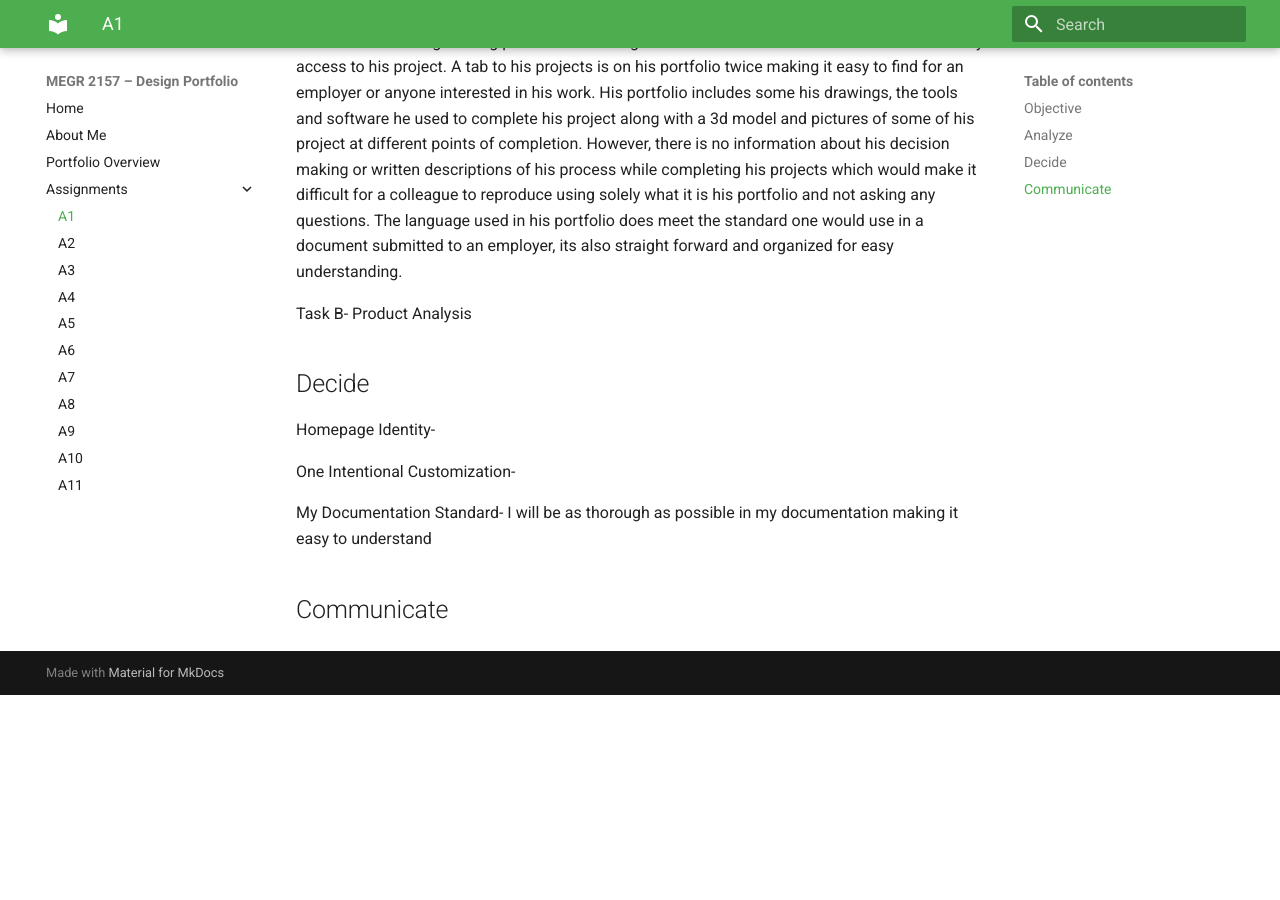
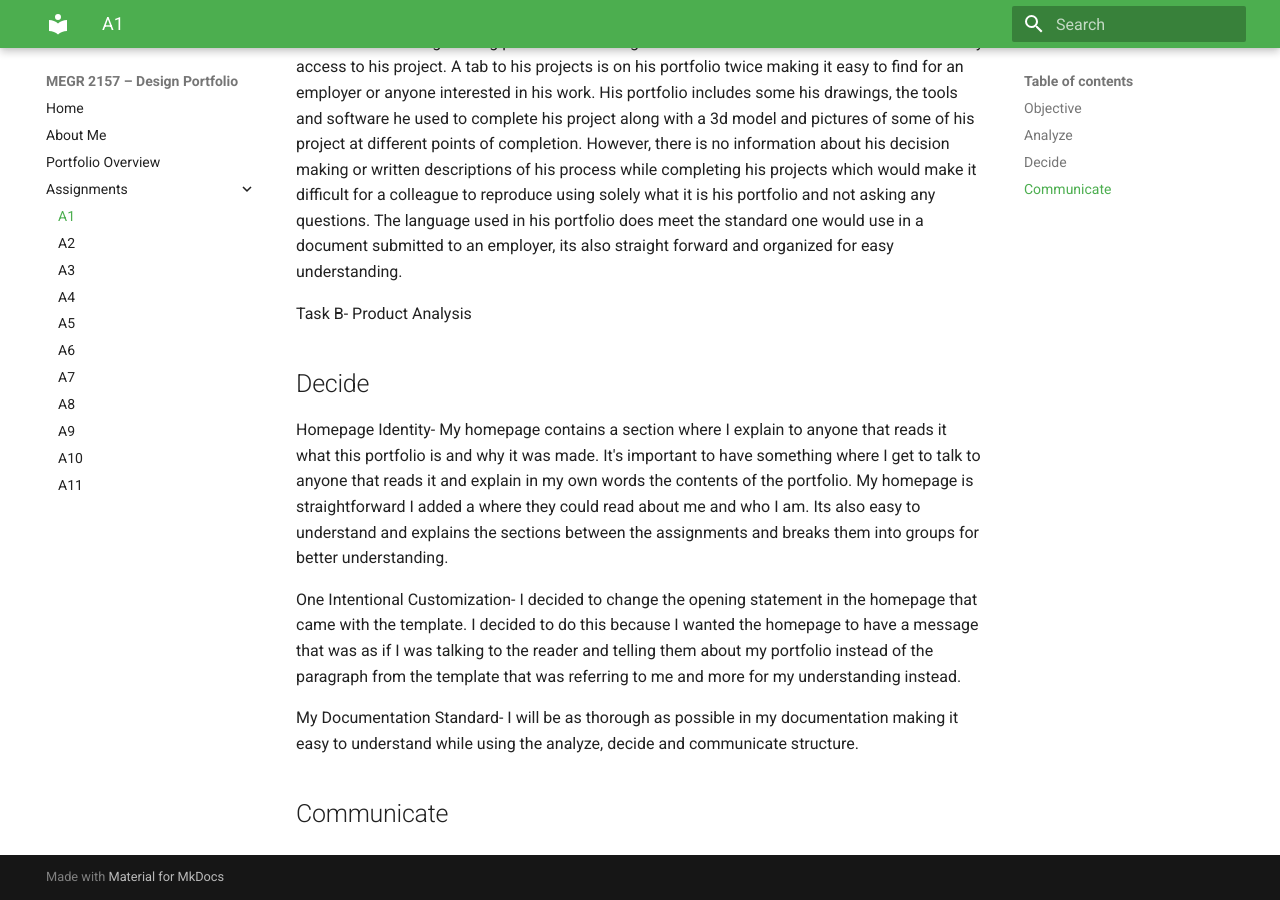
Before and after one commit to yazii03/megr2157-portfolio, an MkDocs documentation site: the page built from docs/assignments/A01/index.md, in a window 1280 px wide and 900 px high, scrolled down 632 px. Built offline with MkDocs 1.6.1 and Material for MkDocs 9.7.7, drawn with Linux system fonts in a browser that asks for light colours; before the commit the page ends 1327 px from its top, so only the background shows below that.

Commit message:
Revise homepage content and documentation standards
Updated the content of the homepage section to clarify the purpose of the portfolio and the changes made to the template. Enhanced the documentation standard description to include a specific structure for clarity.

```diff
--- a/docs/assignments/A01/index.md
+++ b/docs/assignments/A01/index.md
@@ -15,11 +15,11 @@ The engineering portfolio of the Engineer Nathaniel Karau hosted on Github has e
 Task B- Product Analysis
 
 ## Decide
-Homepage Identity-
+Homepage Identity- My homepage contains a section where I explain to anyone that reads it what this portfolio is and why it was made. It's  important to have something where I get to talk to anyone that reads it and explain in my own words the contents of the portfolio. My homepage is straightforward I added a where they could read about me and who I am. Its also easy to understand and explains the sections between the assignments and breaks them into groups for better understanding.
 
-One Intentional Customization-
+One Intentional Customization- I decided to change the opening statement in the homepage that came with the template. I decided to do this because I wanted the homepage to have a message that was as if I was talking to the reader and telling them about my portfolio instead of the paragraph from the template that was referring to me and more for my understanding instead.
 
-My Documentation Standard- I will be as thorough as possible in my documentation making it easy to understand
+My Documentation Standard- I will be as thorough as possible in my documentation making it easy to understand while using the analyze, decide and communicate structure.
 
 
 ## Communicate
```
